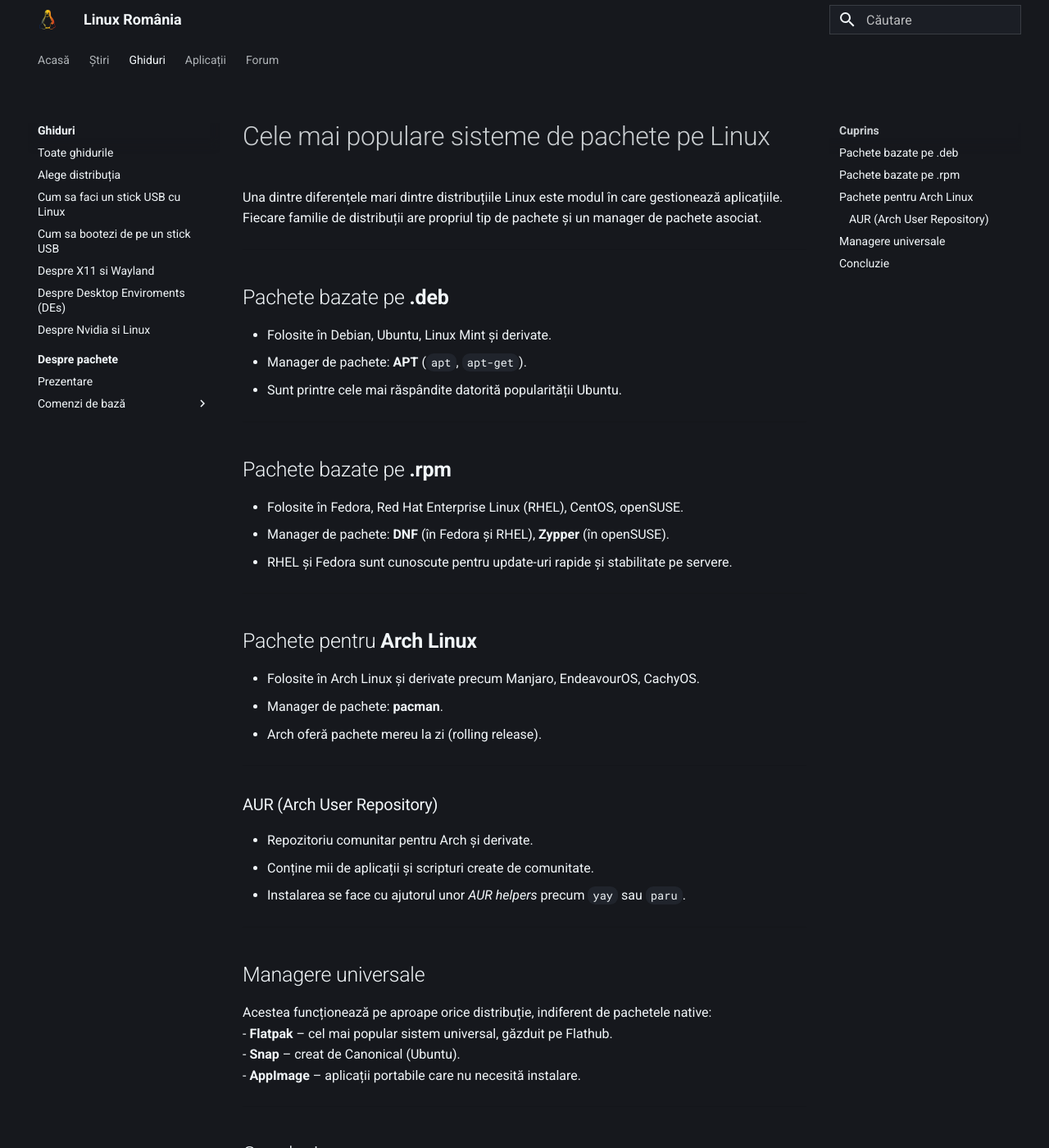
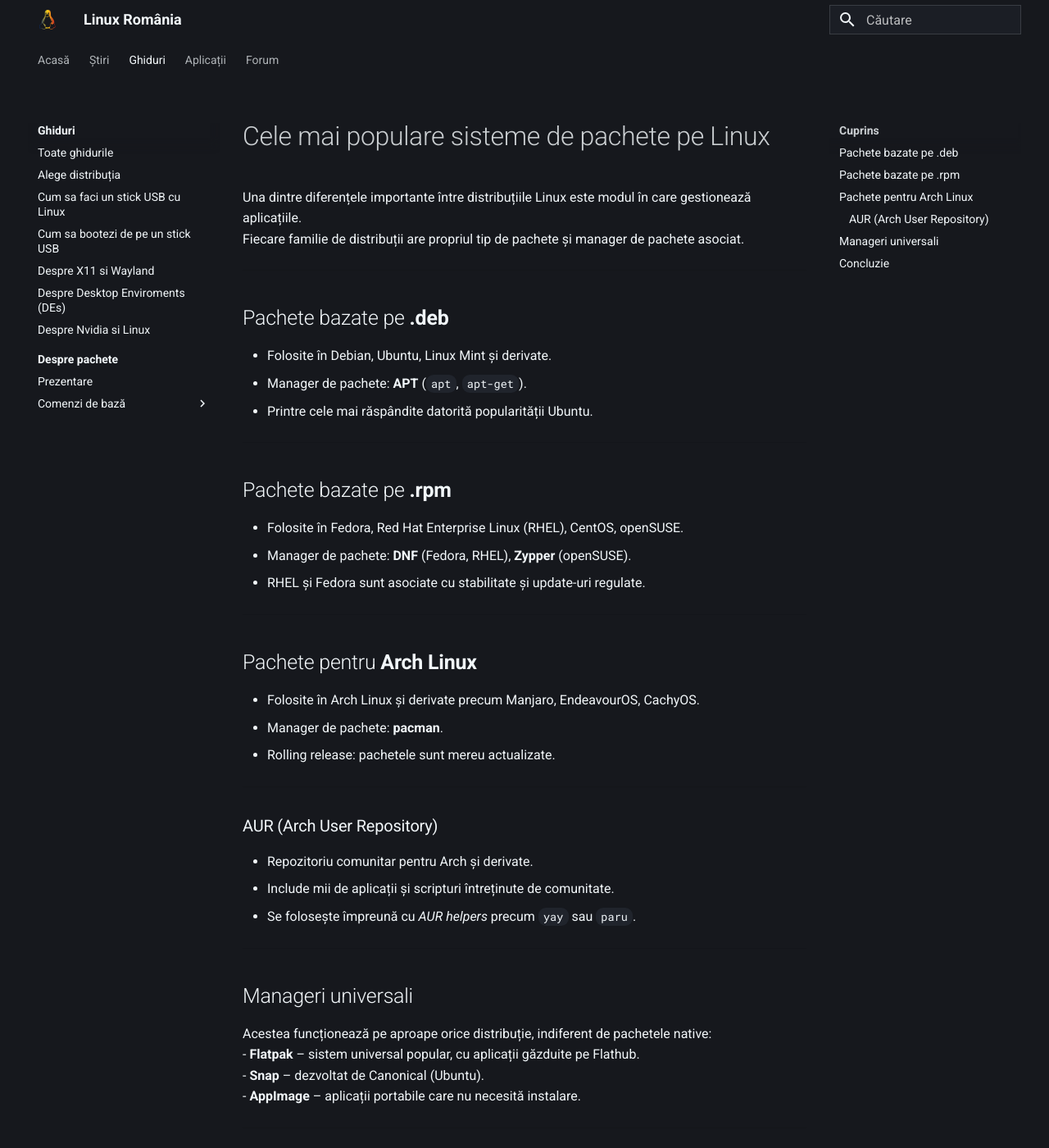
Before and after one commit to linux-romania/linuxromania-site, an MkDocs documentation site: the page built from docs/ghiduri/incepatori/despre-packages.md, in a window 1280 px wide and 1400 px high. Shown: the whole window at 82% size. Built offline with MkDocs 1.6.1 and Material for MkDocs 9.7.7, drawn with Linux system fonts in a browser that asks for light colours; some of the changed text lies outside the part shown.

Commit message:
Update despre-packages.md

```diff
--- a/docs/ghiduri/incepatori/despre-packages.md
+++ b/docs/ghiduri/incepatori/despre-packages.md
@@ -1,7 +1,7 @@
 # Cele mai populare sisteme de pachete pe Linux
 
-Una dintre diferențele mari dintre distribuțiile Linux este modul în care gestionează aplicațiile.
-Fiecare familie de distribuții are propriul tip de pachete și un manager de pachete asociat.
+Una dintre diferențele importante între distribuțiile Linux este modul în care gestionează aplicațiile.
+Fiecare familie de distribuții are propriul tip de pachete și manager de pachete asociat.
 
 ---
 
@@ -9,15 +9,15 @@
 
 - Folosite în Debian, Ubuntu, Linux Mint și derivate.
 - Manager de pachete: **APT** (`apt`, `apt-get`).
-- Sunt printre cele mai răspândite datorită popularității Ubuntu.
+- Printre cele mai răspândite datorită popularității Ubuntu.
 
 ---
 
 ## Pachete bazate pe **.rpm**
 
 - Folosite în Fedora, Red Hat Enterprise Linux (RHEL), CentOS, openSUSE.
-- Manager de pachete: **DNF** (în Fedora și RHEL), **Zypper** (în openSUSE).
-- RHEL și Fedora sunt cunoscute pentru update-uri rapide și stabilitate pe servere.
+- Manager de pachete: **DNF** (Fedora, RHEL), **Zypper** (openSUSE).
+- RHEL și Fedora sunt asociate cu stabilitate și update-uri regulate.
 
 ---
 
@@ -25,23 +25,23 @@
 
 - Folosite în Arch Linux și derivate precum Manjaro, EndeavourOS, CachyOS.
 - Manager de pachete: **pacman**.
-- Arch oferă pachete mereu la zi (rolling release).
+- Rolling release: pachetele sunt mereu actualizate.
 
 ---
 
 ### AUR (Arch User Repository)
 
 - Repozitoriu comunitar pentru Arch și derivate.
-- Conține mii de aplicații și scripturi create de comunitate.
-- Instalarea se face cu ajutorul unor *AUR helpers* precum `yay` sau `paru`.
+- Include mii de aplicații și scripturi întreținute de comunitate.
+- Se folosește împreună cu *AUR helpers* precum `yay` sau `paru`.
 
 ---
 
-## Managere universale
+## Manageri universali
 
 Acestea funcționează pe aproape orice distribuție, indiferent de pachetele native:
-- **Flatpak** – cel mai popular sistem universal, găzduit pe Flathub.
-- **Snap** – creat de Canonical (Ubuntu).
+- **Flatpak** – sistem universal popular, cu aplicații găzduite pe Flathub.
+- **Snap** – dezvoltat de Canonical (Ubuntu).
 - **AppImage** – aplicații portabile care nu necesită instalare.
 
 ---
```
Also changed, not shown: other parts of docs/ghiduri/incepatori/despre-packages.md (+2 -2 lines).
